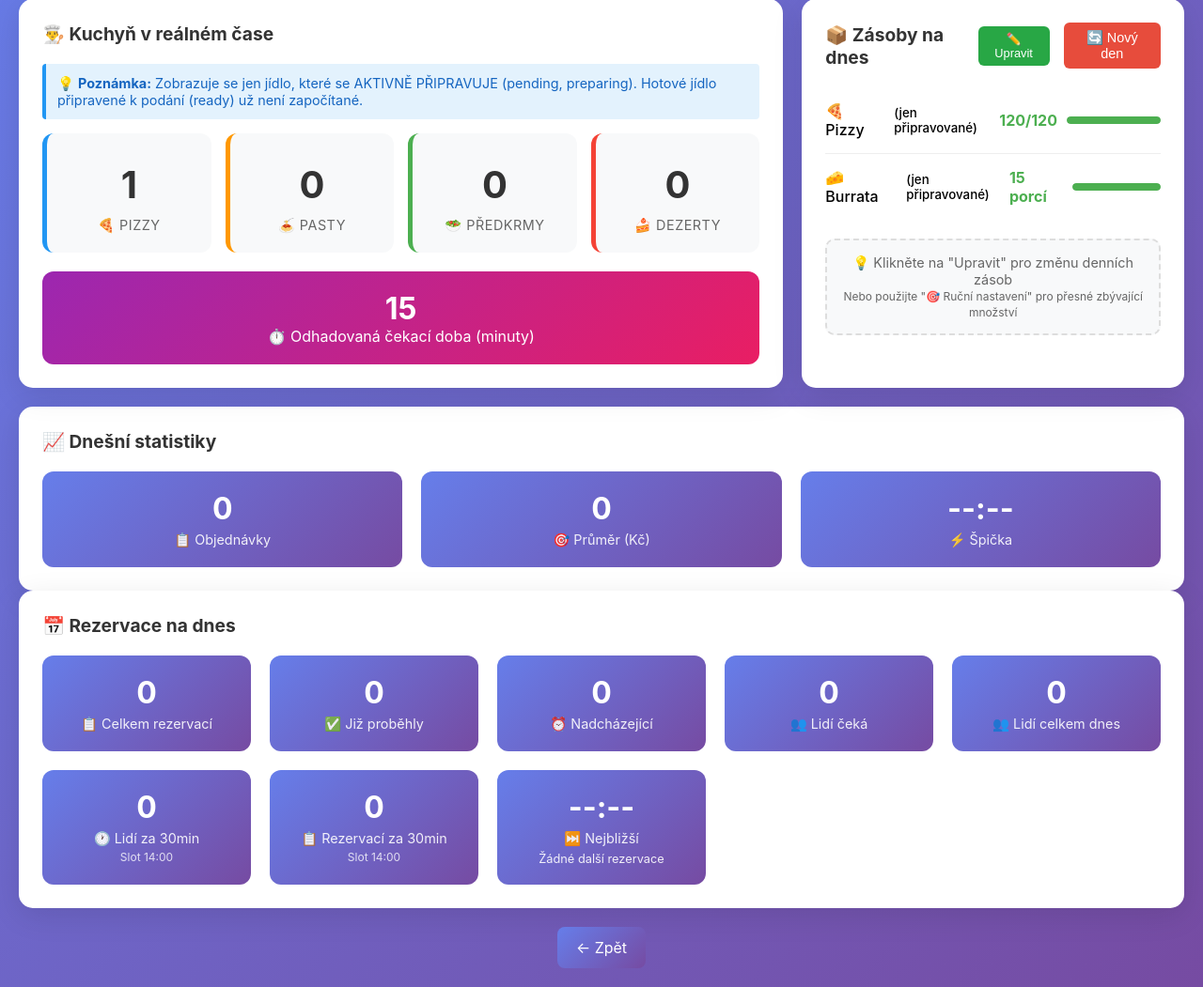
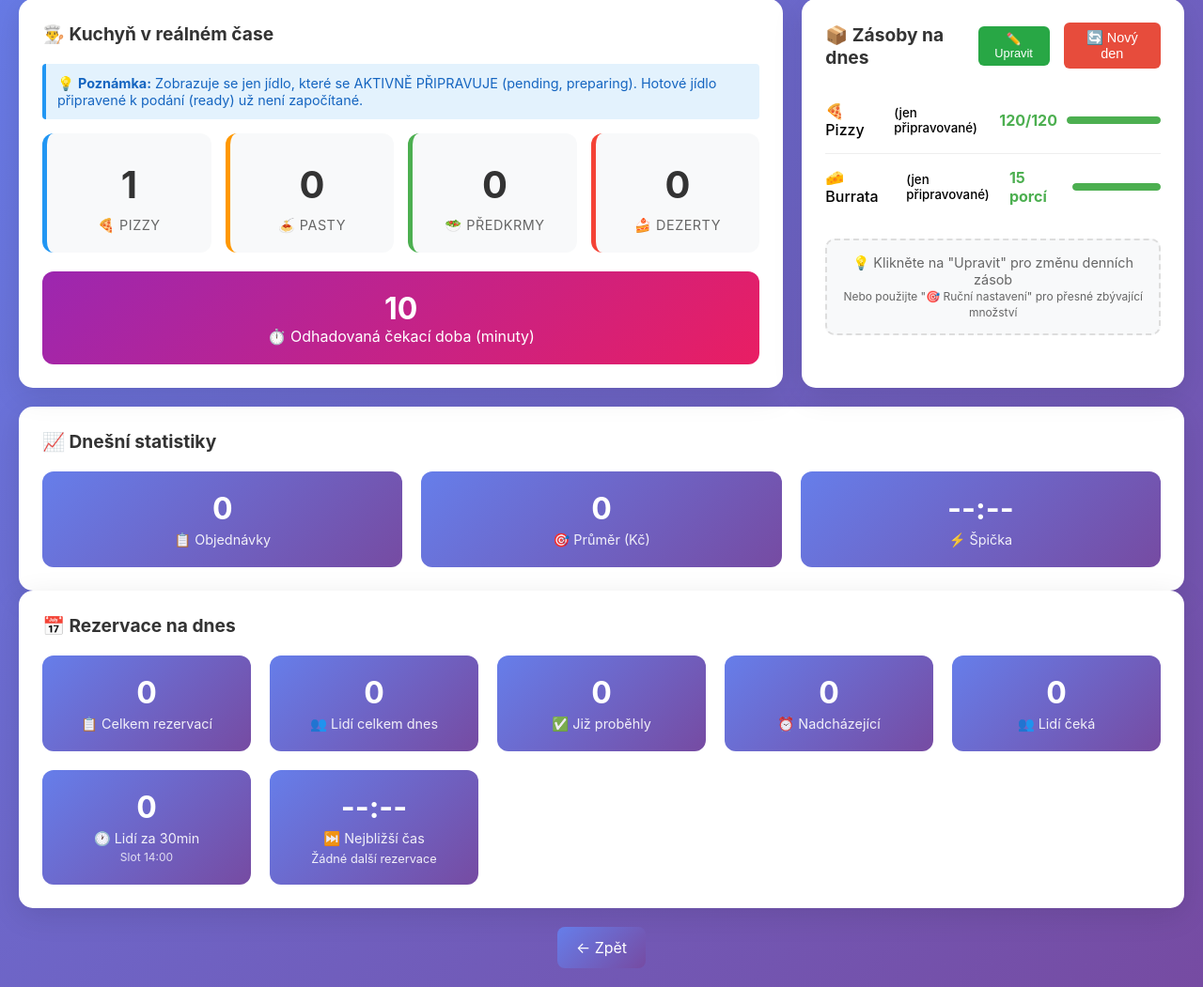
Before and after one commit to centycz/PDC_SYSTEM, a PHP site: page /pizza/status_dashboard.php in a window 1280 px wide. Shown: the part 178-1229 px from the top of the page at 94% size. Run offline with PHP 8.4, Linux system fonts and the light colour scheme; a user stored in the database is signed in; data comes from the database, SQL or seed files in the repository.

Commit message:
Update status_dashboard.php

```diff
--- a/pizza/status_dashboard.php
+++ b/pizza/status_dashboard.php
@@ -273,13 +273,19 @@ $predkrmy_count = $appetizerCount;
 $dezerty_count = $dessertCount;
 
 if ($pizzy_count <= 5) {
+    $waiting_time = 10;
+} elseif ($pizzy_count <= 10) {
     $waiting_time = 15;
-} elseif ($pizzy_count <= 10) {
-    $waiting_time = 25;
 } elseif ($pizzy_count <= 15) {
-    $waiting_time = 35;
+    $waiting_time = 20;
+} elseif ($pizzy_count <= 20) {
+    $waiting_time = 30;
+} elseif ($pizzy_count <= 25) {
+    $waiting_time = 40;
+} elseif ($pizzy_count <= 30) {
+    $waiting_time = 50;
 } else {
-    $waiting_time = 45;
+    $waiting_time = 60;
 }
 
 // ✅ NOVÁ LOGIKA POČÍTÁNÍ ZÁSOB - POUŽÍVÁ BURNT_PIZZAS_LOG
@@ -408,8 +414,9 @@ try {
     $upcoming_reservations = $total_reservations - $past_reservations;
 
     // Nejbližší rezervace
+  // Najít nejbližší časový slot s rezervacemi
 $stmt = $pdo->prepare("
-        SELECT customer_name, reservation_time, party_size, table_number
+    SELECT DISTINCT reservation_time
     FROM reservations
     WHERE reservation_date = ?
     AND reservation_time >= ?
@@ -418,7 +425,27 @@ try {
     LIMIT 1
 ");
 $stmt->execute([$date, $current_time]);
-    $next_reservation = $stmt->fetch(PDO::FETCH_ASSOC);
+$next_time_slot = $stmt->fetchColumn();
+
+// Všechny rezervace pro tento nejbližší čas (např. všechny pro 16:00)
+$next_reservations = [];
+$next_slot_people_count = 0;
+
+if ($next_time_slot) {
+    $stmt = $pdo->prepare("
+        SELECT customer_name, reservation_time, party_size, table_number
+        FROM reservations
+        WHERE reservation_date = ?
+        AND reservation_time = ?
+        AND status != 'cancelled'
+        ORDER BY table_number
+    ");
+    $stmt->execute([$date, $next_time_slot]);
+    $next_reservations = $stmt->fetchAll(PDO::FETCH_ASSOC);
+
+    // Počet osob pro tento nejbližší časový slot
+    $next_slot_people_count = array_sum(array_column($next_reservations, 'party_size'));
+}
 
     // Celkový počet osob z nadcházejících rezervací
     $stmt = $pdo->prepare("
@@ -1137,7 +1164,10 @@ $burrata_alert = $burrata_remaining <= $low_burrata_threshold;
                 <div class="stat-number" id="total-reservations"><?= $total_reservations ?></div>
                 <div class="stat-label">📋 Celkem rezervací</div>
             </div>
-
+              <div class="stat-item">
+                <div class="stat-number" id="total-people-today"><?= $total_people_today ?></div>
+                <div class="stat-label">👥 Lidí celkem dnes</div>
+            </div>
             <div class="stat-item">
                 <div class="stat-number" id="past-reservations"><?= $past_reservations ?></div>
                 <div class="stat-label">✅ Již proběhly</div>
@@ -1153,10 +1183,7 @@ $burrata_alert = $burrata_remaining <= $low_burrata_threshold;
                 <div class="stat-label">👥 Lidí čeká</div>
             </div>
 
-            <div class="stat-item">
-                <div class="stat-number" id="total-people-today"><?= $total_people_today ?></div>
-                <div class="stat-label">👥 Lidí celkem dnes</div>
-            </div>
+
 
             <div class="stat-item">
                 <div class="stat-number" id="next-slot-people"><?= $next_slot_people ?></div>
@@ -1167,26 +1194,25 @@ $burrata_alert = $burrata_remaining <= $low_burrata_threshold;
             </div>
 
             <div class="stat-item">
-                <div class="stat-number" id="next-slot-reservations"><?= $next_slot_reservations ?></div>
-                <div class="stat-label">📋 Rezervací za 30min</div>
-                <div style="font-size: 0.75em; color: rgba(255,255,255,0.8); margin-top: 3px;">
-                    Slot <?= $next_slot_display ?>
-                </div>
-            </div>
-
-            <div class="stat-item">
-                <?php if ($next_reservation): ?>
-                    <div class="stat-number" style="font-size: 1.2em;"><?= date('H:i', strtotime($next_reservation['reservation_time'])) ?></div>
-                    <div class="stat-label">⏭️ Nejbližší</div>
+    <?php if (!empty($next_reservations)): ?>
+        <div class="stat-number" style="font-size: 1.2em;"><?= date('H:i', strtotime($next_time_slot)) ?></div>
+        <div class="stat-label">⏭️ Nejbližší čas</div>
         <div style="font-size: 0.8em; color: rgba(255,255,255,0.9); margin-top: 5px;">
-                        <?= htmlspecialchars($next_reservation['customer_name']) ?> (<?= $next_reservation['party_size'] ?> osob)
-                        <?php if ($next_reservation['table_number']): ?>
-                            <br>Stůl <?= $next_reservation['table_number'] ?>
+            <?= count($next_reservations) ?> rezervací (<?= $next_slot_people_count ?> osob)
+            <br>
+            <?php foreach ($next_reservations as $index => $reservation): ?>
+                <?= htmlspecialchars($reservation['customer_name']) ?> (<?= $reservation['party_size'] ?>)
+                <?php if ($reservation['table_number']): ?>
+                    - Stůl <?= $reservation['table_number'] ?>
                 <?php endif; ?>
+                <?php if ($index < count($next_reservations) - 1): ?>
+                    <br>
+                <?php endif; ?>
+            <?php endforeach; ?>
         </div>
     <?php else: ?>
         <div class="stat-number">--:--</div>
-                    <div class="stat-label">⏭️ Nejbližší</div>
+        <div class="stat-label">⏭️ Nejbližší čas</div>
         <div style="font-size: 0.8em; color: rgba(255,255,255,0.9); margin-top: 5px;">Žádné další rezervace</div>
     <?php endif; ?>
 </div>
```
Lines whose indentation alone changed are shown as unchanged.
